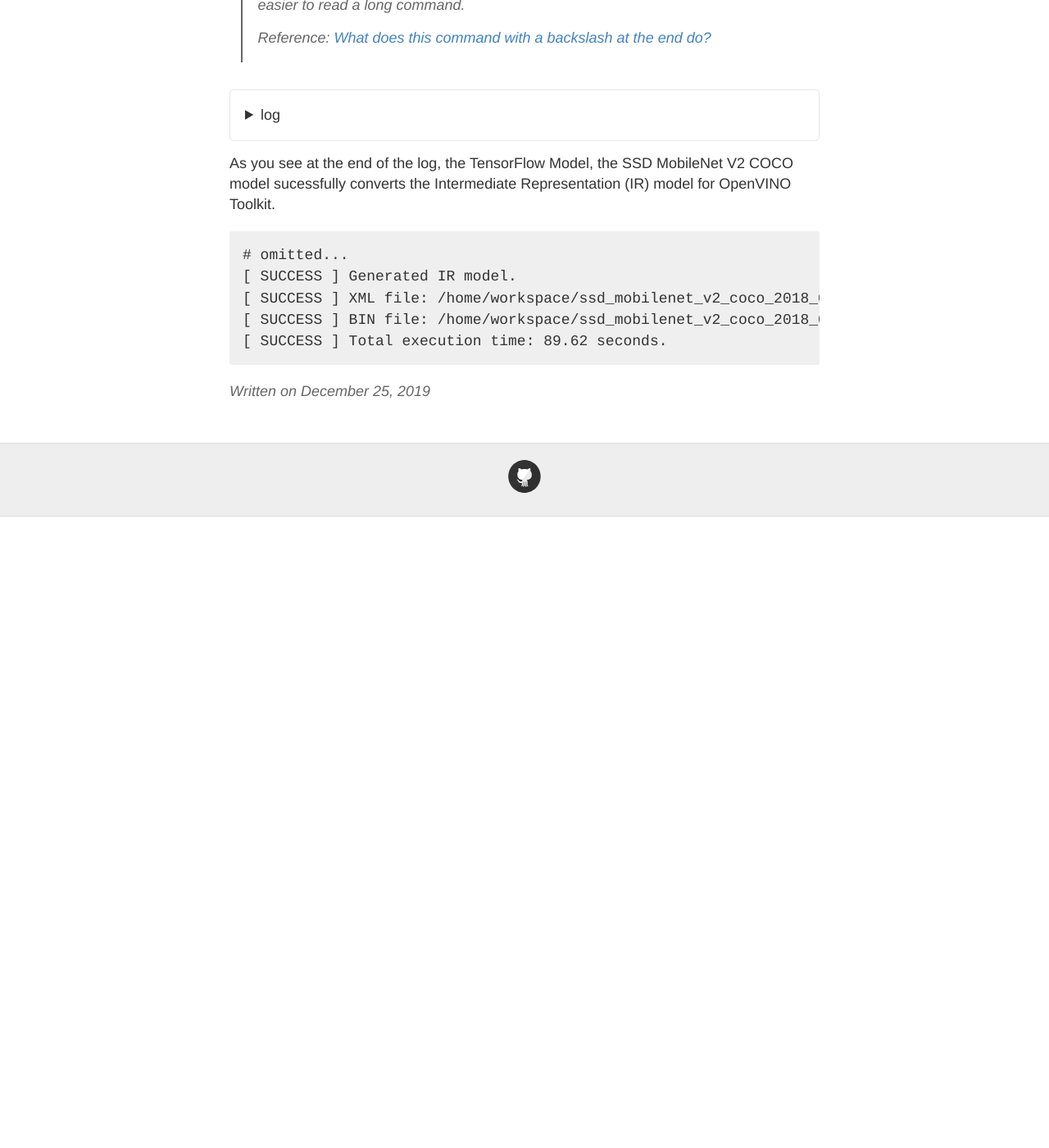
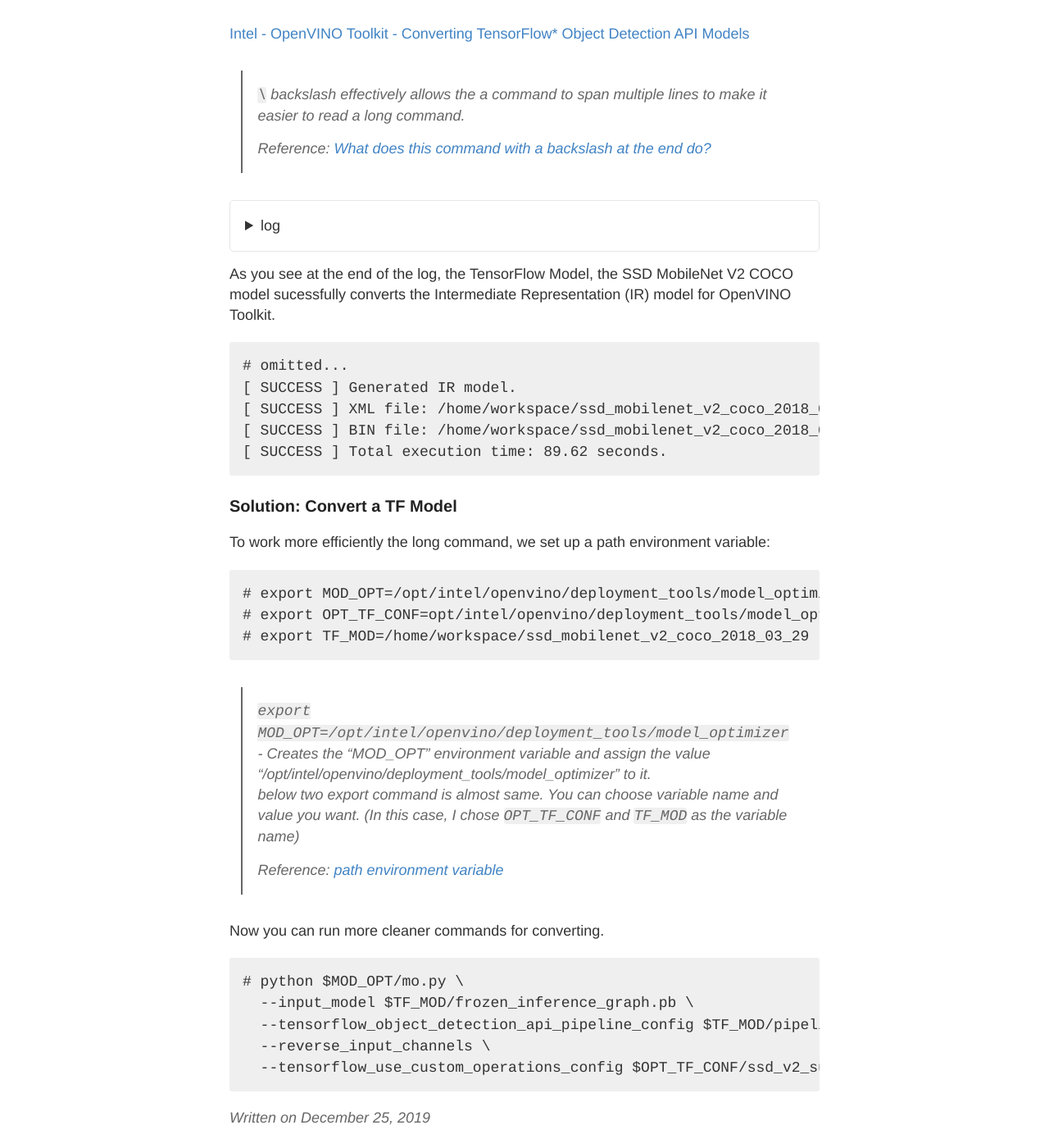
Before and after one commit to yamatokataoka/blog2, a Jekyll site: the page built from _posts/2019-12-25-intel-edge-ai-fundamentals-course.md, in a window 1280 px wide and 1400 px high, scrolled down 41355 px. Shown: the whole window at 82% size. Built offline with Jekyll 4.4.1, drawn with Linux system fonts in a browser that asks for light colours; before the commit the page ends 41985 px from its top, so only the background shows below that; some of the changed text lies outside the part shown.

Commit message:
2019 12 25 intel edge ai fundamentals course (#13)
* Format

* Add Solution: Convert a TF Model

````diff
--- a/_posts/2019-12-25-intel-edge-ai-fundamentals-course.md
+++ b/_posts/2019-12-25-intel-edge-ai-fundamentals-course.md
@@ -1968,6 +1968,8 @@ python_version = 3.5
 (venv) root@4a89951ac85e:/home/workspace#
 </pre>
 </details>
+
+### SSD MobileNet V2 COCO model
 
 You'll convert a TensorFlow Model from the Object Detection Model Zoo into an Intermediate Representation using the Model Optimizer.
 
@@ -2207,3 +2209,28 @@ As you see at the end of the log, the TensorFlow Model, the SSD MobileNet V2 COC
 [ SUCCESS ] BIN file: /home/workspace/ssd_mobilenet_v2_coco_2018_03_29/./frozen_inference_graph.bin
 [ SUCCESS ] Total execution time: 89.62 seconds.
 ```
+
+### Solution: Convert a TF Model
+
+To work more efficiently the long command, we set up a path environment variable:
+
+```
+# export MOD_OPT=/opt/intel/openvino/deployment_tools/model_optimizer
+# export OPT_TF_CONF=opt/intel/openvino/deployment_tools/model_optimizer/extensions/front/tf
+# export TF_MOD=/home/workspace/ssd_mobilenet_v2_coco_2018_03_29
+```
+
+> `export MOD_OPT=/opt/intel/openvino/deployment_tools/model_optimizer` - Creates the "MOD_OPT" environment variable and assign the value "/opt/intel/openvino/deployment_tools/model_optimizer" to it.
+> below two export command is almost same. You can choose variable name and value you want. (In this case, I chose `OPT_TF_CONF` and `TF_MOD` as the variable name)
+>
+> Reference: [path environment variable](https://help.ubuntu.com/community/EnvironmentVariables)
+
+Now you can run more cleaner commands for converting.
+
+```
+# python $MOD_OPT/mo.py \
+  --input_model $TF_MOD/frozen_inference_graph.pb \
+  --tensorflow_object_detection_api_pipeline_config $TF_MOD/pipeline.config \
+  --reverse_input_channels \
+  --tensorflow_use_custom_operations_config $OPT_TF_CONF/ssd_v2_support.json
+```
````
